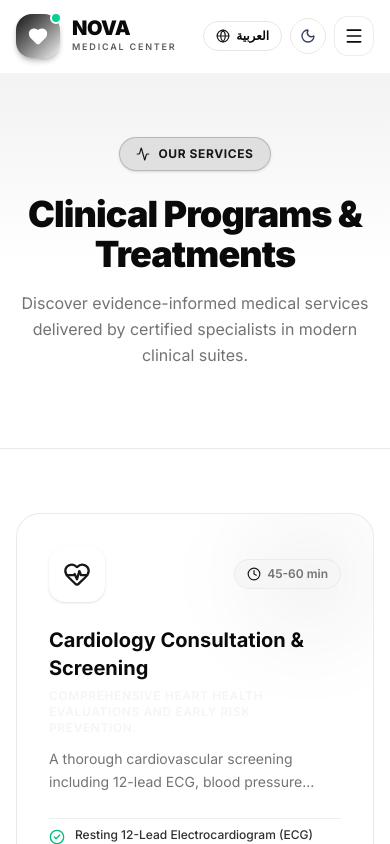
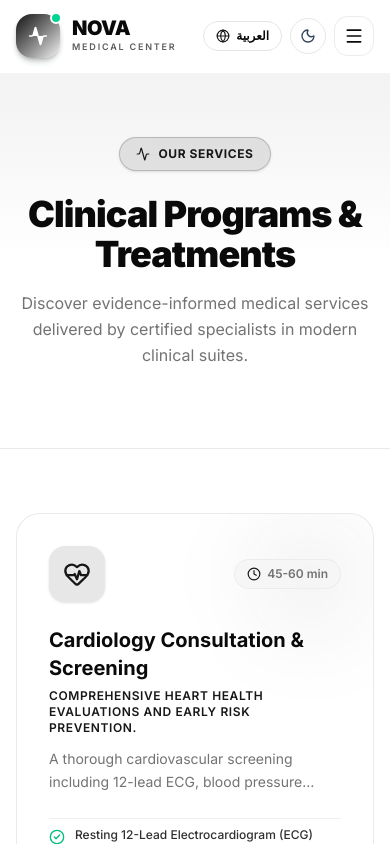
Before and after one commit to yasminali72/nova-medical, a Next.js app: page /en/services in a window 390 px wide. Shown: the top 844 px of the page. Built offline with nearby package versions, Linux system fonts and the light colour scheme.

Commit message:
Update ServiceCard and NavbarClient components for improved styling and responsiveness. Adjust background colors and hover effects for better visual consistency, and replace icon in NavbarClient for enhanced branding.

```diff
--- a/src/components/cards/ServiceCard.tsx
+++ b/src/components/cards/ServiceCard.tsx
@@ -21,7 +21,7 @@ export async function ServiceCard({ service }: ServiceCardProps) {
 
       <div className="relative z-10">
         <div className="flex items-center justify-between mb-6">
-          <div className="w-14 h-14 rounded-2xl text-primary flex items-center justify-center bg-pri group-hover:scale-105 group-hover:bg-gradient-to-br group-hover:from-primary group-hover:to-accent group-hover:text-primary-foreground transition-all duration-300 shadow-sm shadow-primary/10">
+          <div className="w-14 h-14 rounded-2xl text-primary flex items-center justify-center bg-primary/10 group-hover:scale-105 group-hover:bg-gradient-to-br group-hover:from-primary group-hover:to-accent group-hover:text-primary-foreground transition-all duration-300 shadow-sm shadow-primary/10">
             <SpecialtyIcon name={service.icon} className="w-7 h-7" />
           </div>
           <span className="inline-flex items-center gap-1.5 px-3 py-1.5 rounded-full bg-muted/80 text-xs font-semibold text-muted-foreground border border-border/60">
@@ -34,7 +34,7 @@ export async function ServiceCard({ service }: ServiceCardProps) {
           {t(service.titleKey)}
         </h3>
 
-        <p className="text-xs font-semibold uppercase tracking-wider text-accent mb-3">
+        <p className="text-xs font-semibold uppercase tracking-wider text-accent-foreground mb-3">
           {t(service.subtitleKey)}
         </p>
 
--- a/src/components/layout/NavbarClient.tsx
+++ b/src/components/layout/NavbarClient.tsx
@@ -19,6 +19,8 @@ import {
   ArrowRight,
   ArrowLeft,
   Sparkles,
+  BriefcaseMedical,
+  ActivityIcon,
 } from "lucide-react";
 import { cn } from "@/lib/utils";
 
@@ -90,7 +92,7 @@ export function NavbarClient({
         className={cn(
           "sticky top-0 z-50 w-full transition-all duration-300",
           scrolled
-            ? "bg-background/92 backdrop-blur-xl border-b border-border/80 shadow-sm shadow-black/5"
+            ? "bg-background/92 backdrop-blur-xl border-b border-border/80 shadow-sm shadow-black/5 "
             : "bg-background/70 backdrop-blur-sm border-b border-transparent"
         )}
       >
@@ -116,13 +118,13 @@ export function NavbarClient({
         </div>
 
         {/* Main Nav Row */}
-        <div className="max-w-7xl mx-auto px-4 sm:px-6 h-[72px] flex items-center justify-between gap-6">
+        <div className="max-w-7xl mx-auto px-4 sm:px-6 h-[72px] flex items-center justify-between gap-6 ">
 
           {/* Brand */}
           <Link href="/" className="flex items-center gap-3 shrink-0 group">
             <div className="relative">
               <div className="w-11 h-11 rounded-2xl bg-gradient-to-br from-primary to-accent flex items-center justify-center shadow-md shadow-primary/25 group-hover:shadow-primary/40 group-hover:scale-105 transition-all duration-300">
-                <Heart className="w-5 h-5 text-white fill-white" />
+                <Activity className="w-5 h-5 text-white fill-white" />
               </div>
               <div className="absolute -top-0.5 -right-0.5 w-3 h-3 rounded-full bg-emerald-400 border-2 border-background animate-pulse" />
             </div>
```
